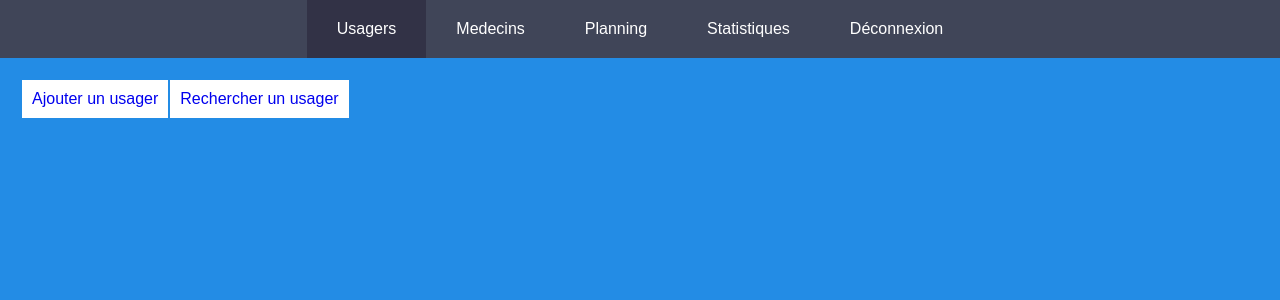
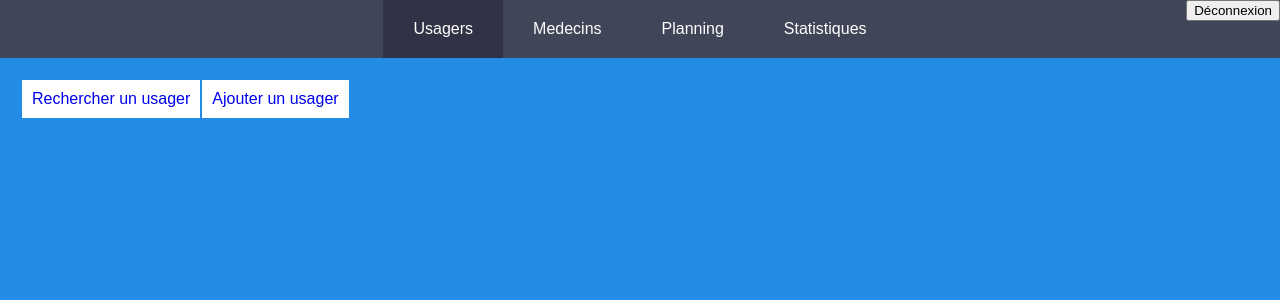
Before and after one commit to LeoDeschaux/CabinetMedical, a PHP site: page /pages/usagers.php in a window 1280 px wide. Shown: the top 300 px of the page. Run offline with PHP 8.4, Linux system fonts and the light colour scheme; the visitor is signed in with stand-in values (Sample User, id 1).

Commit message:
0013
bouton deconnxion

```diff
--- a/scripts/header.php
+++ b/scripts/header.php
@@ -4,7 +4,6 @@
 	if ($_SESSION['connexion'] !== 'oui') {
 		header('Location: /www/CabinetMedical/index.php');
 	}
-
 ?>
 
 <!-- ///////////////////// NAVIGUATION BAR //////////////////// -->
@@ -41,7 +40,7 @@ if($currentPageName == "statistiques.php")
 	<div class="table">
 	<ul>
 		<li class="<?php echo $stylePage2;?>">
-			<a class ="usagers" href="<?php echo $path.'pages/usagers.php';?>">Usagers</a>
+			<a class ="usagers" href="<?php echo $path.'pages/usagers/rechercher.php';?>">Usagers</a>
 		</li>
 
 		<li class="<?php echo $stylePage3;?>">
@@ -55,16 +54,25 @@ if($currentPageName == "statistiques.php")
 		<li class="<?php echo $stylePage5;?>">
 			<a class ="statistiques" href="<?php echo $path.'pages/statistiques.php';?>">Statistiques</a>
 		</li>
-
-		<li class="deconnexion">
-			<form>
-				<a href="<?php echo $path.'index.php';?>">Déconnexion</a>
-			</form>
-		</li>
 	</ul>
 	</div>
+	<li class="deconnexion">
+		<form method="post">
+			<input type="submit" name="deconnexion" value="Déconnexion">
+
+		</form>
+	</li>
 </nav>
 
 <?php
 }
 ?>
+
+<?php
+if (isset($_POST['deconnexion'])) {
+	if ($_POST['deconnexion']) {
+		session_destroy();
+		header("Refresh:0");
+	}
+}
+?>
--- a/scripts/usagersMenu.php
+++ b/scripts/usagersMenu.php
@@ -21,8 +21,8 @@ $path = '/www/CabinetMedical/';
 </style>
 
 <table class="usager_menu">
+	<td class="usager_button"><a href="/www/CabinetMedical/pages/usagers/rechercher.php">Rechercher un usager</a></td>
 	<td class="usager_button"><a href="/www/CabinetMedical/pages/usagers/ajouter.php">Ajouter un usager</a></td>
-	<td class="usager_button"><a href="/www/CabinetMedical/pages/usagers/rechercher.php">Rechercher un usager</a></td>
 </table>
 
 <?php
--- a/styles/defaut.css
+++ b/styles/defaut.css
@@ -58,6 +58,12 @@ a{
 	background-color: rgb(30,30,50);
 }
 
+.deconnexion {
+	position: absolute;
+	right: 0px;
+	top:0px;
+}
+
 .deconnexion:hover{
 	border-right: 3px solid #F91111;
 	border-left:  3px solid #F91111;
```
